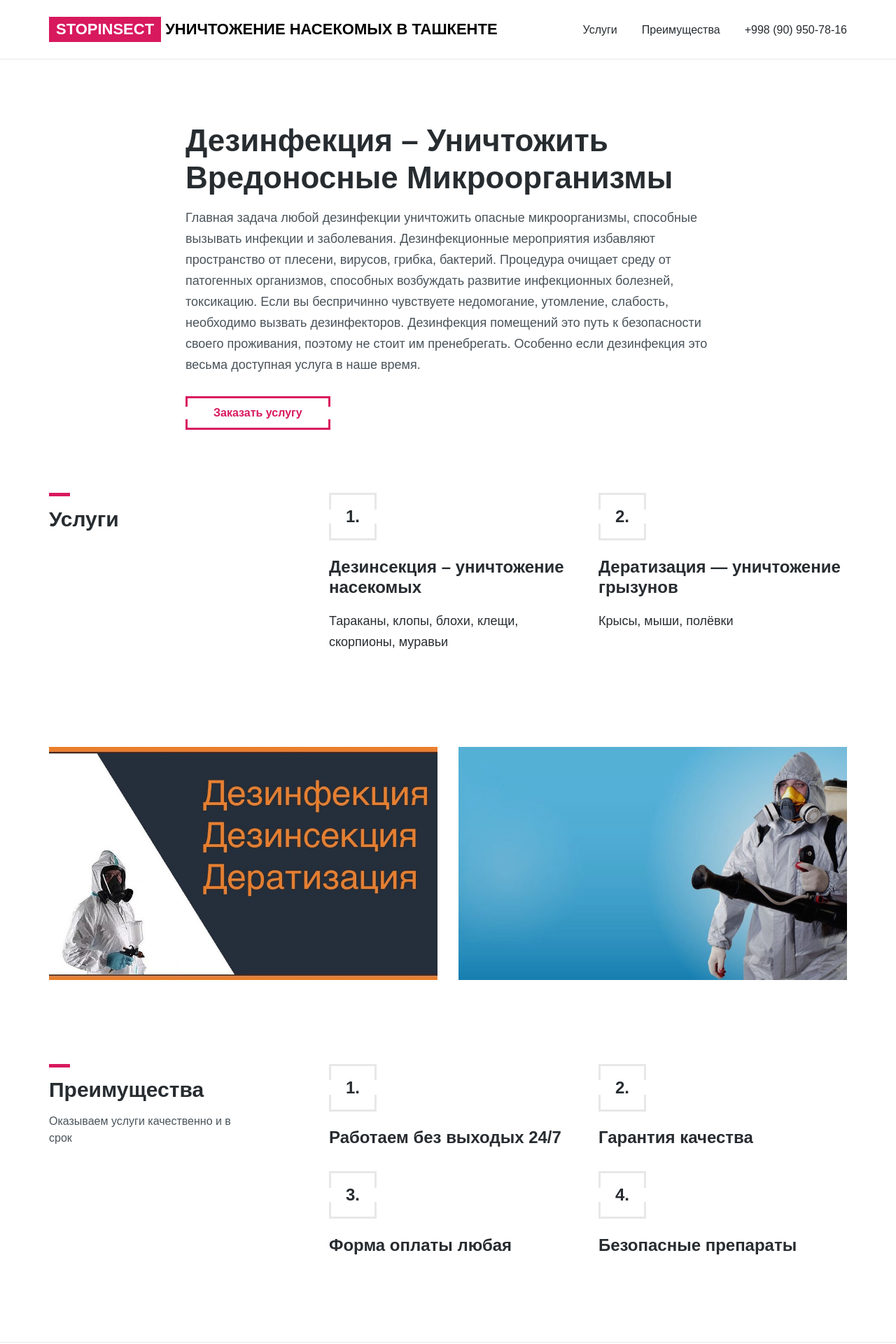
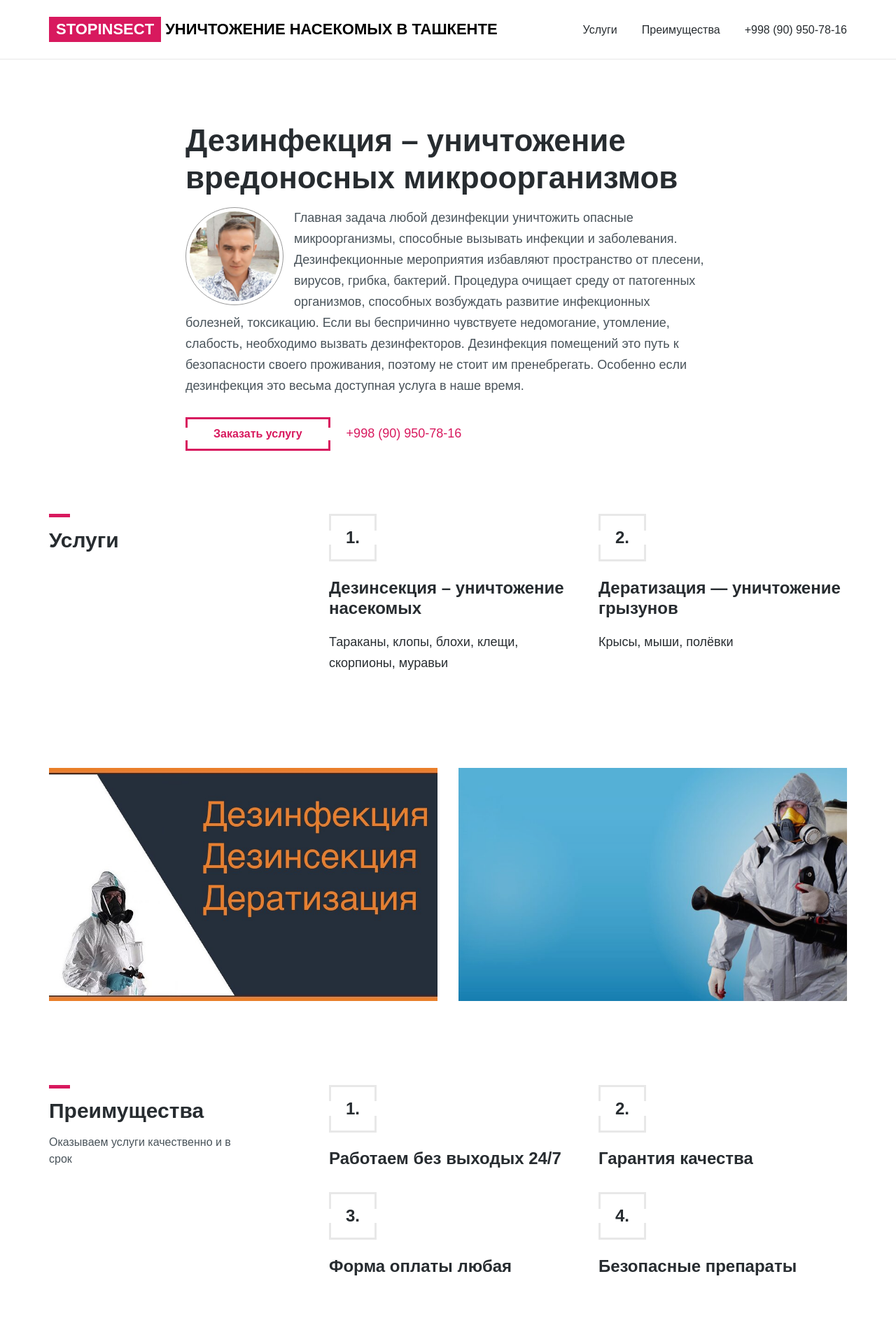
Before and after one commit to ryuldashev/stopinsect, a Jekyll site: the page built from index.markdown, in a window 1280 px wide. Shown: the top 1920 px of the page at 70% size. Built offline with Jekyll 4.4.1, drawn with Linux system fonts in a browser that asks for light colours; some web fonts are replaced.

Commit message:
More personality: photos & text fixes

```diff
--- a/_includes/hero_block.html
+++ b/_includes/hero_block.html
@@ -5,11 +5,15 @@
     </div><!-- .block-header -->
     <div class="block-content">
       <div class="block-copy">
+        <div class="image-photo">
+          <img src="/images/photo.jpg" alt="">
+        </div>
         {{ page.hero_content | markdownify }}
       </div>
     </div><!-- .block-content -->
     <div class="block-buttons inner-sm">
       <a class="button" href="#contact">Заказать услугу</a>
+      <a href="tel:+998909507816" style="margin-left: 1em; border: none">+998 (90) 950-78-16</a>
     </div>
   </div><!-- .inner -->
 </section><!-- .block -->
--- a/_layouts/home.html
+++ b/_layouts/home.html
@@ -18,4 +18,17 @@
         title=page.profs_title
         subtitle=page.profs_subtitle %}
 
+<section id="{{ include.section.section_id }}" class="block text-block outer">
+        <div class="inner">
+                <div class="block-header">
+                        <h2 class="block-title">Как мы работаем</h2>
+                </div><!-- .block-header -->
+                <div class="block-content">
+                        <div class="block-copy">
+                                <img src="/images/mindmap.jpg" style="max-width: 95%" alt="">
+                        </div>
+        </div><!-- .inner -->
+</section><!-- .block -->
+
+
 {% include contact_block.html page=page site=site %}
--- a/_sass/imports/_content.scss
+++ b/_sass/imports/_content.scss
@@ -60,6 +60,19 @@
     padding-bottom: 3.33333em;
   }
 }
+
+.image-photo {
+  float: left;
+  width: 10vw;
+  margin-right: 1.5rem;
+}
+.image-photo img {
+  border: 1px solid #999;
+  padding: 5px;
+  border-radius: 100%;
+  max-width: 100%;
+}
+
 
 @media only screen and (min-width: 801px) {
   .post {
--- a/index.markdown
+++ b/index.markdown
@@ -1,14 +1,16 @@
 ---
 layout: home
-hero_title: Дезинфекция – Уничтожить Вредоносные Микроорганизмы
+hero_title: Дезинфекция – уничтожение вредоносных микроорганизмов
 hero_content: >-
  Главная задача любой дезинфекции уничтожить опасные микроорганизмы,
  способные вызывать инфекции и заболевания.
+
  Дезинфекционные мероприятия избавляют пространство от плесени,
  вирусов, грибка, бактерий. Процедура очищает среду от патогенных
  организмов, способных возбуждать развитие инфекционных болезней,
  токсикацию. Если вы беспричинно чувствуете недомогание, утомление,
  слабость, необходимо вызвать дезинфекторов.
+
  Дезинфекция помещений это путь к безопасности своего проживания,
  поэтому не стоит им пренебрегать. Особенно если дезинфекция это
  весьма доступная услуга в наше время.
```
Also changed, not shown: images/mindmap.jpg (added), images/photo.jpg (added).
